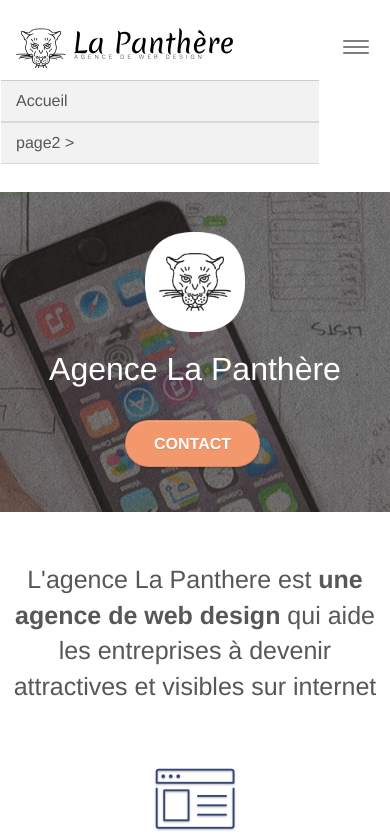
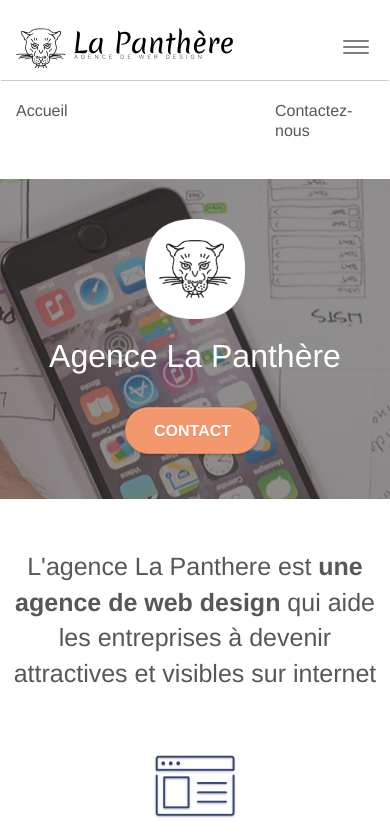
Before and after one commit to Salama34/LaPanthere_corriger, a plain HTML site: page index.html in a window 390 px wide. Both pictures are taken after a click on the button "Toggle navigation". Shown: the top 837 px of the page. Drawn offline with Linux system fonts and the light colour scheme.

Commit message:
modifier

```diff
--- a/index.html
+++ b/index.html
@@ -57,7 +57,7 @@
 								<li>
 								</li>
 								<li>
-									<a href="page2.html">page2 &gt;</a>
+									<a href="page2.html">Contactez-nous </a>
 								</li>
 							</ul>
 						</div>
--- a/style.css
+++ b/style.css
@@ -91,10 +91,6 @@ a:hover {
     right: 0;
 }
 
-.texture-paper::before {
-    background: url("img/texture-paper.png");
-    background-size: 280px 280px;
-}
 
 .b-parallax {
     background-attachment: fixed;
@@ -331,7 +327,7 @@ a:hover {
 
 .navbar .nav {
     padding-top: 2px;
-    margin-right: 70px;
+    padding-right: 7%;
     float: right;
     z-index: 1;
 }
@@ -351,6 +347,7 @@ a:hover {
 .nav > li a:hover,
 .nav > li a:focus {
     background: transparent;
+    text-decoration: underline;
 }
 
 .navbar-toggle {
@@ -418,9 +415,7 @@ a:hover {
         margin: 10px auto 0;
     }
 
-    .navbar .nav {
-            margin-right: 40px;
-    }
+
 }
 
 .nav > li > .dropdown a {
@@ -857,14 +852,19 @@ h4 {
         padding-left: 0;
         padding-right: 0;
     }
+
+    .navbar .nav {
+        padding-right: 3%;
+    }
 }
 
 @media (max-width: 992px) and (min-width: 768px) {
     .navbar .nav {
-        max-width: 80%
+        max-width: 80%;
+
     }
     .nav-center.navbar .nav {
-        max-width: 100%
+        max-width: 100%;
     }
 }
 
@@ -932,6 +932,8 @@ h4 {
         padding-top: 0;
         border-top: 1px solid rgba(0, 0, 0, .2);
         float: none!important;
+        display: flex;
+        flex-direction: row;
     }
     .navbar.row {
         margin-left: 0;
@@ -944,15 +946,13 @@ h4 {
         -ms-transform: none;
     }
     .nav > li {
-        margin-top: 0;
-        border-bottom: 1px solid rgba(0, 0, 0, .1);
-        background: rgba(0, 0, 0, .05);
+        margin-top: 10px;
         text-align: left;
         padding-left: 15px;
         width: 100%;
     }
     .nav > li:hover {
-        background: rgba(0, 0, 0, .08);
+        text-decoration: underline;
     }
     .dropdown .dropdown a .caret {
         float: none;
```
Also changed, not shown: page2.html (+1 -2 lines).
